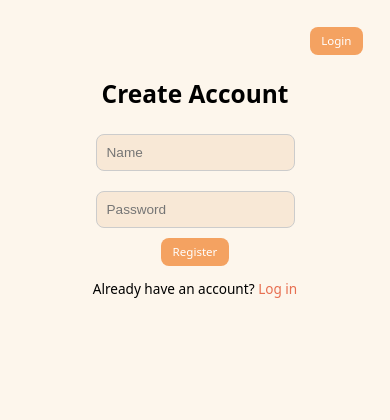
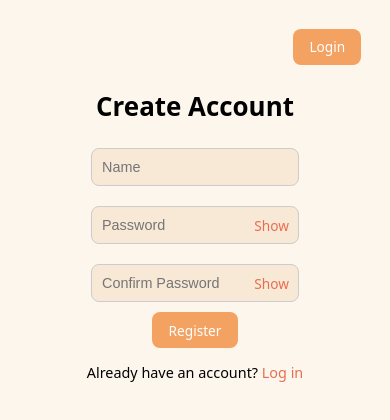
Before and after one commit to S0fca/recipe-app, a React (Vite) app in the folder frontend/: page /register in a window 390 px wide. Shown: the top 420 px of the page. Built offline with nearby package versions, Linux system fonts and the light colour scheme; no server answers.

Commit message:
Login and Register page update (show, confirm password), Search recipe api call fixed, css updated

```diff
--- a/frontend/src/App.css
+++ b/frontend/src/App.css
@@ -218,3 +218,20 @@ input, textarea {
   border-radius: 8px;
   font-size: 1rem;
 }
+
+.show-password {
+    position: absolute;
+    right: 5px;
+    top: 50%;
+    transform: translateY(-50%);
+    background: none;
+    border: none;
+    cursor: pointer;
+    color: #e76f51;
+}
+
+.show-password:hover {
+    color: #bc4c2e;
+    background: none;
+    border: none;
+}
--- a/frontend/src/Form.css
+++ b/frontend/src/Form.css
@@ -169,7 +169,6 @@
     }
 }
 
-/* Small screens tweaks */
 @media (max-width: 480px) {
     .ingredient-row {
         gap: 4px;
--- a/frontend/src/components/RecipeCard.tsx
+++ b/frontend/src/components/RecipeCard.tsx
@@ -93,7 +93,13 @@ const RecipeCard: React.FC<RecipeCardProps> = ({ recipe, onClick, style }: Recip
                             {recipe.tags.map((tag) => (
                                 <span
                                     key={tag}
-                                    className="favorites-button"
+                                    style={{
+                                        whiteSpace: 'nowrap',
+                                        margin: '2px',
+                                        padding: '2px 6px',
+                                        border: '1px solid #ccc',
+                                        borderRadius: '4px',
+                                    }}
                                 >
                                     {tag}
                                 </span>
@@ -104,22 +110,21 @@ const RecipeCard: React.FC<RecipeCardProps> = ({ recipe, onClick, style }: Recip
                     <div style={{marginTop: '12px'}}>
                         {isFavourite ? (
                             <button
-                                onClick={handleRemoveFromFavourites}
+                                onClick={ (e) => {
+                                    e.stopPropagation();
+                                    handleRemoveFromFavourites();
+                                }}
                                 className="favorites-button"
                             >
                                 💔 Remove from Favourites
                             </button>
                         ) : (
                             <button
-                                onClick={handleAddToFavourites}
-                                style={{
-                                    padding: '6px 12px',
-                                    backgroundColor: '#f8e8d6',
-                                    color: 'black',
-                                    border: 'none',
-                                    borderRadius: '4px',
-                                    cursor: 'pointer',
+                                onClick={(e) => {
+                                    e.stopPropagation();
+                                    handleAddToFavourites();
                                 }}
+                                className="favorites-button"
                             >
                                 ❤️ Add to Favourites
                             </button>
@@ -130,4 +135,4 @@ const RecipeCard: React.FC<RecipeCardProps> = ({ recipe, onClick, style }: Recip
     );
 };
 
-            export default RecipeCard;
+export default RecipeCard;
--- a/frontend/src/index.css
+++ b/frontend/src/index.css
@@ -79,25 +79,12 @@ button:hover {
     }
 }
 
-@media (max-width: 768px) {
-    html {
-        font-size: 90%;
-    }
-    button {
-        font-size: 0.9em;
-        padding: 0.5em 1em;
-    }
-}
 
 @media (max-width: 480px) {
     html {
-        font-size: 85%;
+        font-size: 90%;
     }
     h1 {
         font-size: 1.8em;
     }
-    button {
-        font-size: 0.85em;
-        padding: 0.45em 0.9em;
-    }
 }
--- a/frontend/src/pages/LoginPage.tsx
+++ b/frontend/src/pages/LoginPage.tsx
@@ -10,6 +10,9 @@ export default function LoginPage({ setIsLoggedIn }: { setIsLoggedIn: (v: boolea
 
     const navigate = useNavigate();
     const [error, setError] = useState<string | null>(null);
+
+    const [showPassword, setShowPassword] = useState(false);
+
 
     const handleLogin = async () => {
         setError(null);
@@ -47,12 +50,22 @@ export default function LoginPage({ setIsLoggedIn }: { setIsLoggedIn: (v: boolea
                 value={username}
                 onChange={(e) => setUsername(e.target.value)}
             /><br/>
-            <input
-                type="password"
-                placeholder="Password"
-                value={password}
-                onChange={(e) => setPassword(e.target.value)}
-            /><br/>
+            <div style={{ position: 'relative', display: 'inline-block' }}>
+                <input
+                    type={showPassword ? "text" : "password"}
+                    placeholder="Password"
+                    value={password}
+                    onChange={(e) => setPassword(e.target.value)}
+                />
+                <button
+                    type="button"
+                    onClick={() => setShowPassword(!showPassword)}
+                    className="show-password"
+                >
+                    {showPassword ? 'Hide' : 'Show'}
+                </button>
+            </div>
+            <br/>
             <button onClick={handleLogin}>Log In</button>
             {error && <p style={{color: 'red'}}>{error}</p>}
             <p>Don't have an account? <Link to="/register">Register here</Link></p>
--- a/frontend/src/pages/RegisterPage.tsx
+++ b/frontend/src/pages/RegisterPage.tsx
@@ -1,7 +1,6 @@
 import { useState } from 'react';
 import { useNavigate } from 'react-router-dom';
-
-import {api} from "../api/axios";
+import { api } from "../api/axios";
 import { AxiosError } from "axios";
 
 export default function RegisterPage() {
@@ -9,17 +8,25 @@ export default function RegisterPage() {
 
     const [username, setUsername] = useState('');
     const [password, setPassword] = useState('');
+    const [confirmPassword, setConfirmPassword] = useState('');
+    const [showPassword, setShowPassword] = useState(false);
+    const [showConfirmPassword, setShowConfirmPassword] = useState(false);
     const [error, setError] = useState<string | null>(null);
 
     const handleRegister = async () => {
         setError(null);
 
+        // validace
         if (!username.trim()) {
             setError('Username cannot be empty');
             return;
         }
         if (!password || password.length < 6) {
             setError('Password must be at least 6 characters long');
+            return;
+        }
+        if (password !== confirmPassword) {
+            setError('Passwords do not match');
             return;
         }
 
@@ -48,20 +55,52 @@ export default function RegisterPage() {
             }}
         >
             <h1>Create Account</h1>
+
             <input
                 type="text"
                 placeholder="Name"
                 value={username}
                 onChange={(e) => setUsername(e.target.value)}
             /><br/>
-            <input
-                type="password"
-                placeholder="Password"
-                value={password}
-                onChange={(e) => setPassword(e.target.value)}
-            /><br/>
+
+            <div style={{ position: 'relative', display: 'inline-block' }}>
+                <input
+                    type={showPassword ? "text" : "password"}
+                    placeholder="Password"
+                    value={password}
+                    onChange={(e) => setPassword(e.target.value)}
+                />
+                <button
+                    type="button"
+                    onClick={() => setShowPassword(!showPassword)}
+                    className="show-password"
+                >
+                    {showPassword ? "Hide" : "Show"}
+                </button>
+            </div>
+            <br/>
+
+            <div style={{ position: 'relative', display: 'inline-block' }}>
+                <input
+                    type={showConfirmPassword ? "text" : "password"}
+                    placeholder="Confirm Password"
+                    value={confirmPassword}
+                    onChange={(e) => setConfirmPassword(e.target.value)}
+                />
+                <button
+                    type="button"
+                    onClick={() => setShowConfirmPassword(!showConfirmPassword)}
+                    className="show-password"
+                >
+                    {showConfirmPassword ? "Hide" : "Show"}
+                </button>
+            </div>
+            <br/>
+
             <button type="submit">Register</button>
-            {error && <p style={{color: 'red'}}>{error}</p>}
+
+            {error && <p style={{ color: 'red' }}>{error}</p>}
+
             <p>
                 Already have an account? <a href="/login">Log in</a>
             </p>
--- a/frontend/src/pages/SearchPage.tsx
+++ b/frontend/src/pages/SearchPage.tsx
@@ -2,6 +2,8 @@ import {useEffect, useState} from "react";
 import {useNavigate} from "react-router-dom";
 import type {Recipe, Tag} from "../types.ts";
 import PreviewCard from "../components/PreviewCard.tsx";
+import { AxiosError } from "axios";
+import { api } from "../api/axios";
 
 
 
@@ -17,61 +19,45 @@ const SearchPage = () => {
 
     //fetch all available tags
     useEffect(() => {
-        const token = localStorage.getItem('token');
-            fetch('http://localhost:8080/api/tags', {
-                headers: {
-                    'Authorization': `Bearer ${token}`,
-                    'Content-Type': 'application/json',
-                },
-                credentials: 'include',
-            })
-                .then(async res => {
-                    if (!res.ok) {
-                        const errorData = await res.json();
-                        throw new Error(errorData.error || 'Failed to fetch tags');
+        const fetchTags = async () => {
+            try {
+                const res = await api.get<Tag[]>("/api/tags");
+                setAvailableTags(res.data);
+            } catch (err) {
+                setAvailableTags([]);
+                setTags([]);
+
+                if (err instanceof AxiosError) {
+                    const errorMsg = err.response?.data?.error || "Failed to fetch tags";
+                    console.log(errorMsg);
+                    if (err.response?.status === 401 || errorMsg === "Unauthorized path") {
+                        navigate("/login");
                     }
-                    return res.json() as Promise<Tag[]>;
-                })
-                .then((tags: Tag[]) => {
-                    setAvailableTags(tags);
-                })
-                .catch((err) => {
-                    setAvailableTags([]);
-                    setTags([]);
-                    if (err instanceof Error){
-                        console.log(err.message)
-                        if (err.message == "Unauthorized path") {
-                            navigate("/login")
-                        }
-                    }
-                });
+                } else {
+                    console.log("Could not connect to server");
+                }
+            }
+        };
+
+        fetchTags();
     }, []);
 
     //fetch recipes that match parameters
     const handleSearch = async () => {
-        const params = new URLSearchParams();
-        if (username) params.append('username', username);
-        if (tags.length > 0) params.append('tags', tags.join(','));
-        if (title) params.append('title', title);
+        const params: Record<string, string> = {};
+        if (username) params.username = username;
+        if (tags.length > 0) params.tags = tags.join(",");
+        if (title) params.title = title;
 
         try {
-            const token = localStorage.getItem('token');
-            const response = await fetch(`http://localhost:8080/api/recipes/search?${params}`, {
-                headers: {
-                    'Authorization': `Bearer ${token}`,
-                    'Content-Type': 'application/json',
-                },
-                credentials: 'include',
-            });
-            if (!response.ok) {
-                const error = await response.json().then(error => error.error)
-                throw new Error(error);
-            }
-            const data = await response.json();
-            setResults(data);
-        }catch (err) {
-            if (err instanceof Error && err.message == "Unauthorized path"){
-                navigate("/login")
+            const res = await api.get("/api/recipes/search", { params });
+            setResults(res.data);
+        } catch (err) {
+            if (err instanceof AxiosError) {
+                const errorMsg = err.response?.data?.error || "Search failed";
+                if (err.response?.status === 401 || errorMsg === "Unauthorized path") {
+                    navigate("/login");
+                }
             }
         }
     };
```
Also changed, not shown: 2 other files (tests, documents, lock files or other folders).
